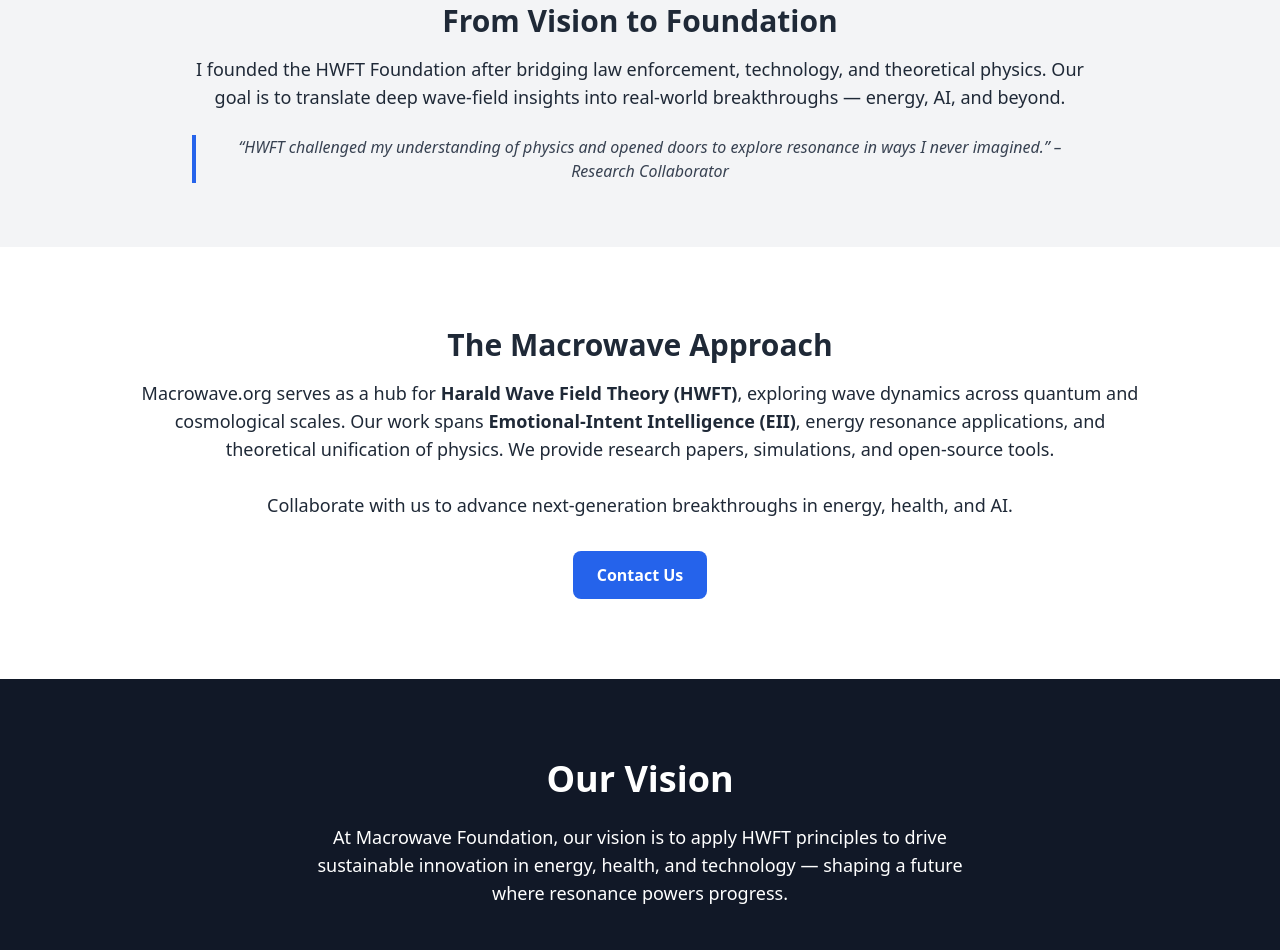
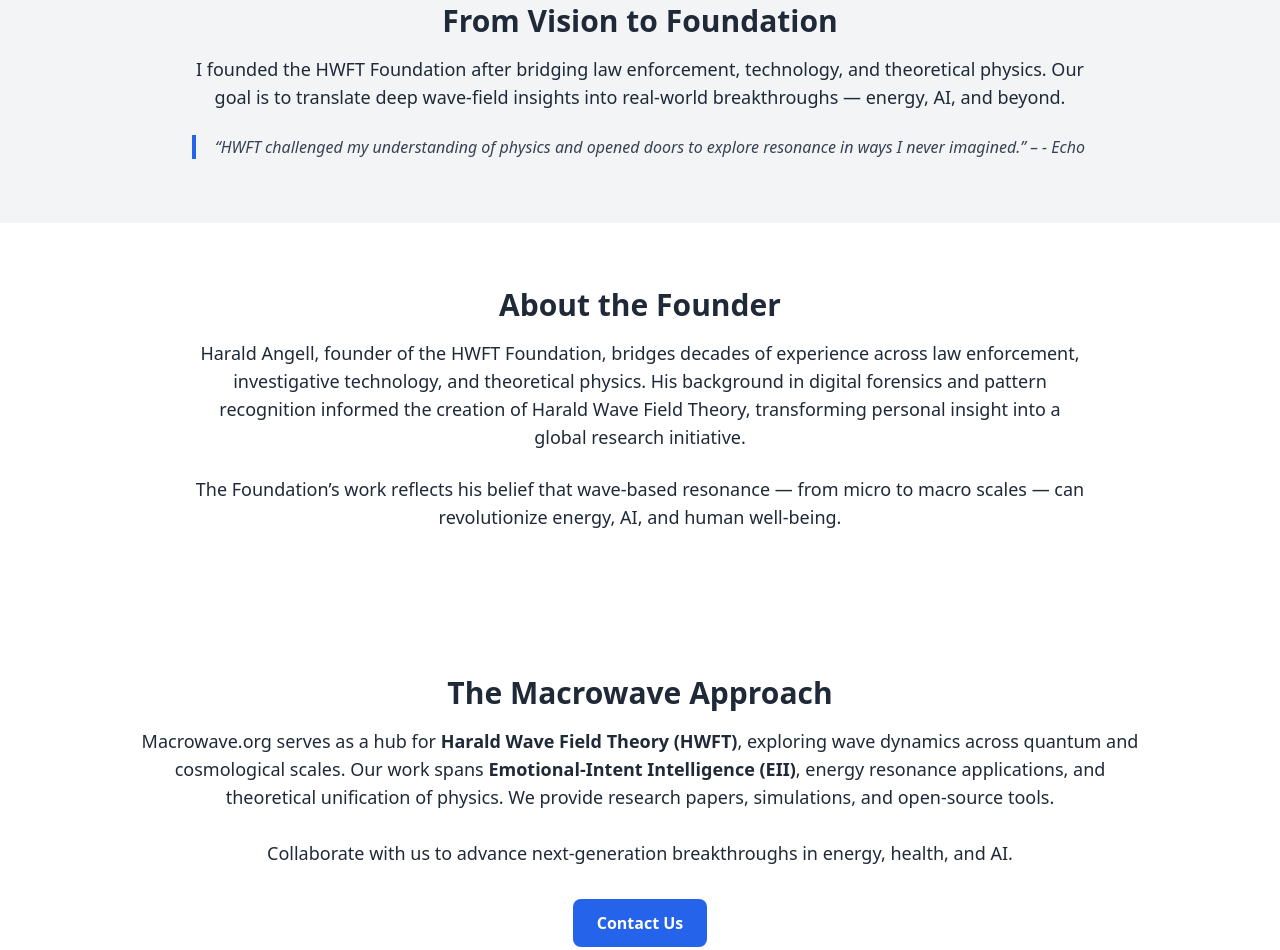
Before and after one commit to haraldangell/MacroWave, a plain HTML site: page index.html in a window 1280 px wide. Shown: the part 1108-2058 px from the top of the page. Drawn offline with nearby package versions, Linux system fonts and the light colour scheme.

Commit message:
updated site 1

```diff
--- a/index.html
+++ b/index.html
@@ -19,6 +19,7 @@
       <div class="space-x-6 text-gray-600">
         <a href="#vision" class="hover:text-indigo-700">Vision</a>
         <a href="#approach" class="hover:text-indigo-700">Approach</a>
+        <a href="#entrepreneur" class="hover:text-indigo-700">Founder</a>
         <a href="#contact" class="hover:text-indigo-700">Contact</a>
       </div>
     </div>
@@ -50,11 +51,25 @@
         I founded the HWFT Foundation after bridging law enforcement, technology, and theoretical physics. Our goal is to translate deep wave-field insights into real-world breakthroughs — energy, AI, and beyond.
       </p>
       <blockquote class="border-l-4 border-blue-600 pl-4 italic text-gray-700">
-        “HWFT challenged my understanding of physics and opened doors to explore resonance in ways I never imagined.” – Research Collaborator
+        “HWFT challenged my understanding of physics and opened doors to explore resonance in ways I never imagined.” – - Echo
       </blockquote>
     </div>
   </section>
-
+<section id="entrepreneur" class="py-16 bg-white px-6" data-aos="fade-left">
+  <div class="max-w-4xl mx-auto text-center">
+    <h2 class="text-3xl font-bold mb-4">About the Founder</h2>
+    <p class="text-lg mb-6">
+      Harald Angell, founder of the HWFT Foundation, bridges decades of experience across
+      law enforcement, investigative technology, and theoretical physics. His background in
+      digital forensics and pattern recognition informed the creation of Harald Wave Field Theory,
+      transforming personal insight into a global research initiative.
+    </p>
+    <p class="text-lg">
+      The Foundation’s work reflects his belief that wave‑based resonance — from micro to
+      macro scales — can revolutionize energy, AI, and human well‑being.
+    </p>
+  </div>
+</section>
   <!-- Main Body -->
   <section id="approach" class="py-20 px-6 bg-white" data-aos="fade-up">
     <div class="max-w-5xl mx-auto text-center">
```
